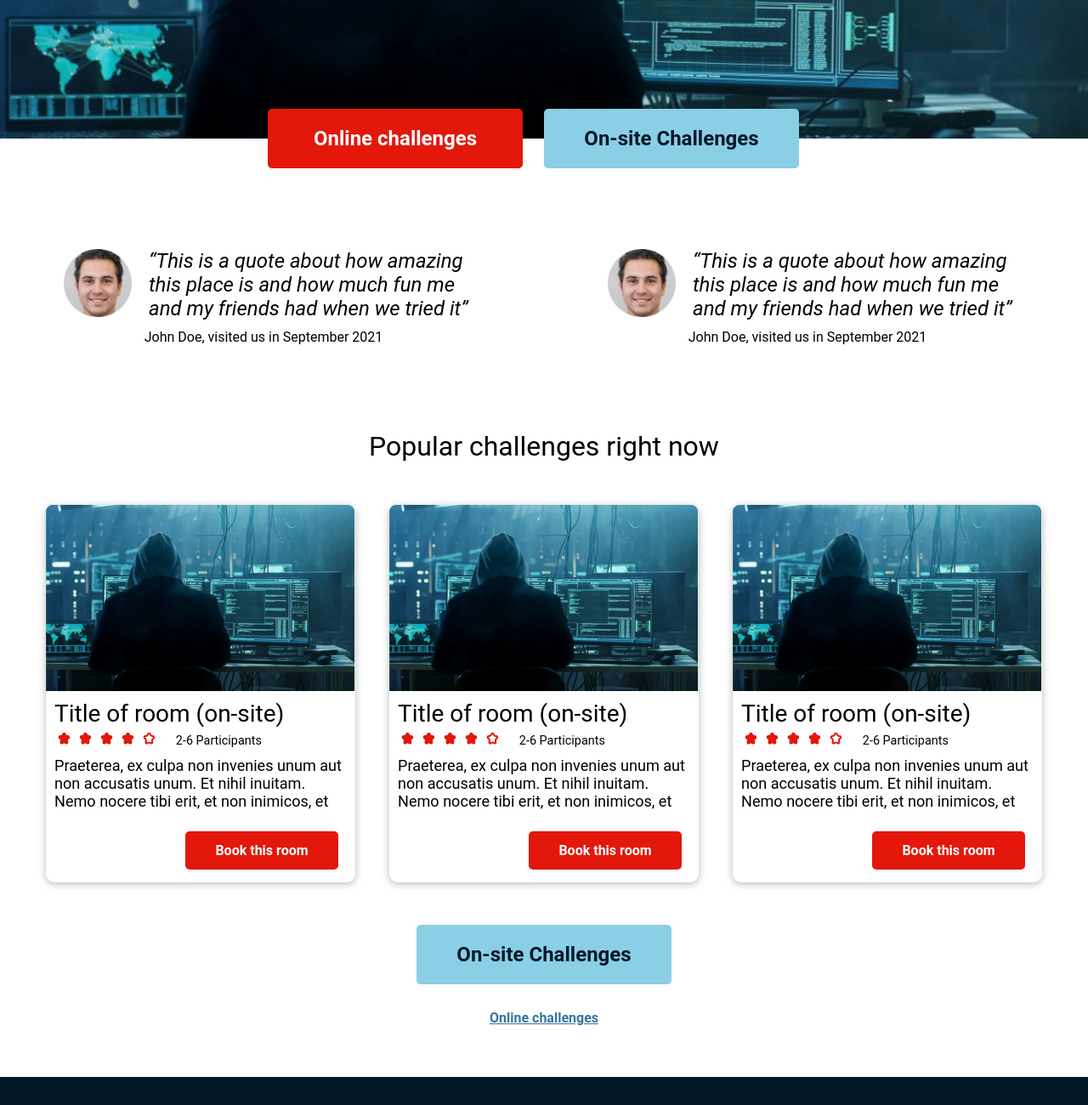
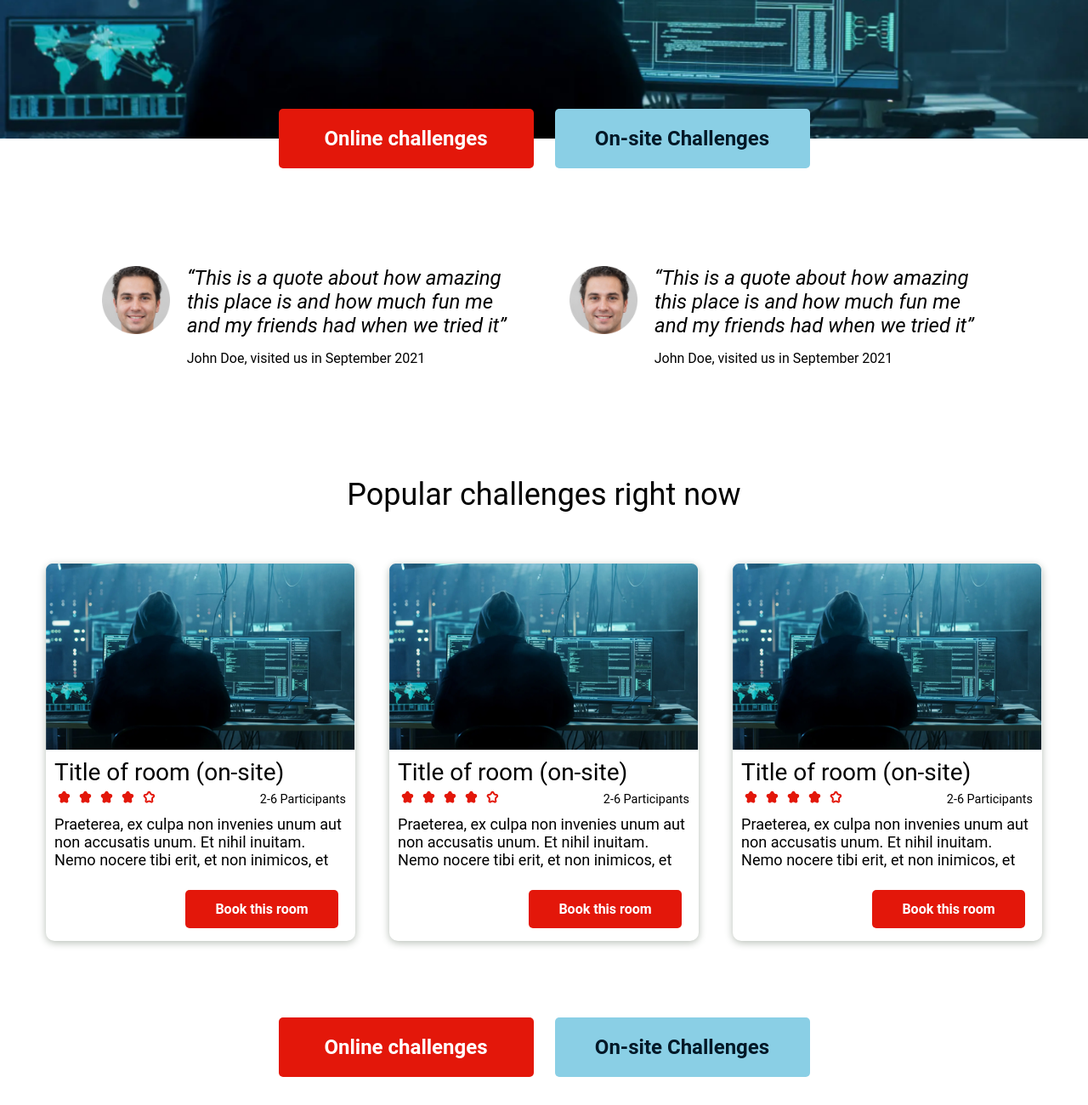
Before and after one commit to Patseroni/Assignment-2_Startpage-Escape-Rooms, a plain HTML site: page index.html in a window 1280 px wide. Shown: the part 520-1820 px from the top of the page at 85% size. Drawn offline with Linux system fonts and the light colour scheme.

Commit message:
small media quary fixes and change from postition absolute to translateY on upper online and onsite links

```diff
--- a/style.css
+++ b/style.css
@@ -107,15 +107,15 @@ body {
     width: 100%;
     text-align: center;
     font-size: 1rem;
-    margin-top: 10px;
-    margin-left: 40px;
+    margin-top: 15px;
+    margin-left: 50px;
 }
 
 
 .popular-challenges__main-title {
-    padding-bottom: 30px;
-    padding-top: 100px;
-    font-size: 2rem;
+    padding-bottom: 40px;
+    padding-top: 60px;
+    font-size: 2.25rem;
     font-weight: normal;
     text-align: center;
 
@@ -356,38 +356,16 @@ body {
     }
 
     .nav-links-top {
-        display: grid;
-        grid-template-rows: 100%;
-        grid-template-columns: auto 325px 325px auto;
-        position: relative;
-
-        background-color: rgb(43, 226, 165);
         flex-direction: row;
         justify-content: center;
         margin-top: 0px;
-    }
-
-    .nav-links-top__on-site {
-        grid-column: 3;
-        justify-self: center;
-        position: absolute;
-        bottom: -35px;
-        /* Experimental solution. I wonder why I have to type left:0px. If I remove it, it doesn't work.*/
-        left: 0px;
+        transform: translateY(-35px);
     }
 
     .nav-links-top__online {
-        grid-column: 2;
-        justify-self: center;
-        position: absolute;
-        bottom: -35px;
-        left: 0px;
-
         line-height: 70px;
         text-align: center;
-        align-items: center;
         width: 300px;
-        min-width: 250px;
         height: 70px;
         font-weight: bold;
         font-size: 1.5rem;
@@ -397,12 +375,37 @@ body {
         border-radius: 5px;
         order: -1;
         margin-top: 0px;
+        margin-right: 25px;
+    }
+
+    .nav-links-bottom {
+        margin-top:70px;
+        margin-bottom:90px;
+        flex-direction: row;
+        justify-content: center;
+    }
+
+    .nav-links-bottom__online {
+        line-height: 70px;
+        text-align: center;
+        width: 300px;
+        height: 70px;
+        font-weight: bold;
+        font-size: 1.5rem;
+        color: #fff;
+        background-color: #E3170A;
+        text-decoration: none;
+        border-radius: 5px;
+        order: -1;
+        margin-top: 0px;
+        margin-right: 25px;
     }
 
     .john-doe-wrapper {
+        max-width: 1100px;
         display: flex;
+        margin: 20px auto 70px auto;
         justify-content: center;
-        margin-top: 70px;
     }
 
     .john-doe--right {
@@ -417,6 +420,11 @@ body {
 
     .john-doe__small-text {
         margin-right: 60px;
+    }
+
+    .popular-challenges__participants{
+        width:200px;
+        text-align: right;
     }
 
     .story-text-and-link {
@@ -522,19 +530,20 @@ body {
     .foot__right-content {
         justify-content: center;
     }
+}
+
+
+@media screen and (max-width: 430px) {
+    .john-doe {
+        text-align: center;
+    }
+
+    .john-doe__small-text {
+        margin: 10px 0px 0px 0px;
+    }
 
 }
 
-@media screen and (max-width: 430px){
-    .john-doe{
-        text-align: center;
-    }
-
-    .john-doe__small-text{
-        margin:10px 0px 0px 0px;
-    }
-
-}
 
 @media screen and (min-width: 1200px) {
 
@@ -542,3 +551,10 @@ body {
         justify-content: center;
     }
 }
+
+
+@media screen and (max-width: 370px){
+    .popular-challenges__second-title{
+        font-size: 1.5rem;
+    }
+}
```
